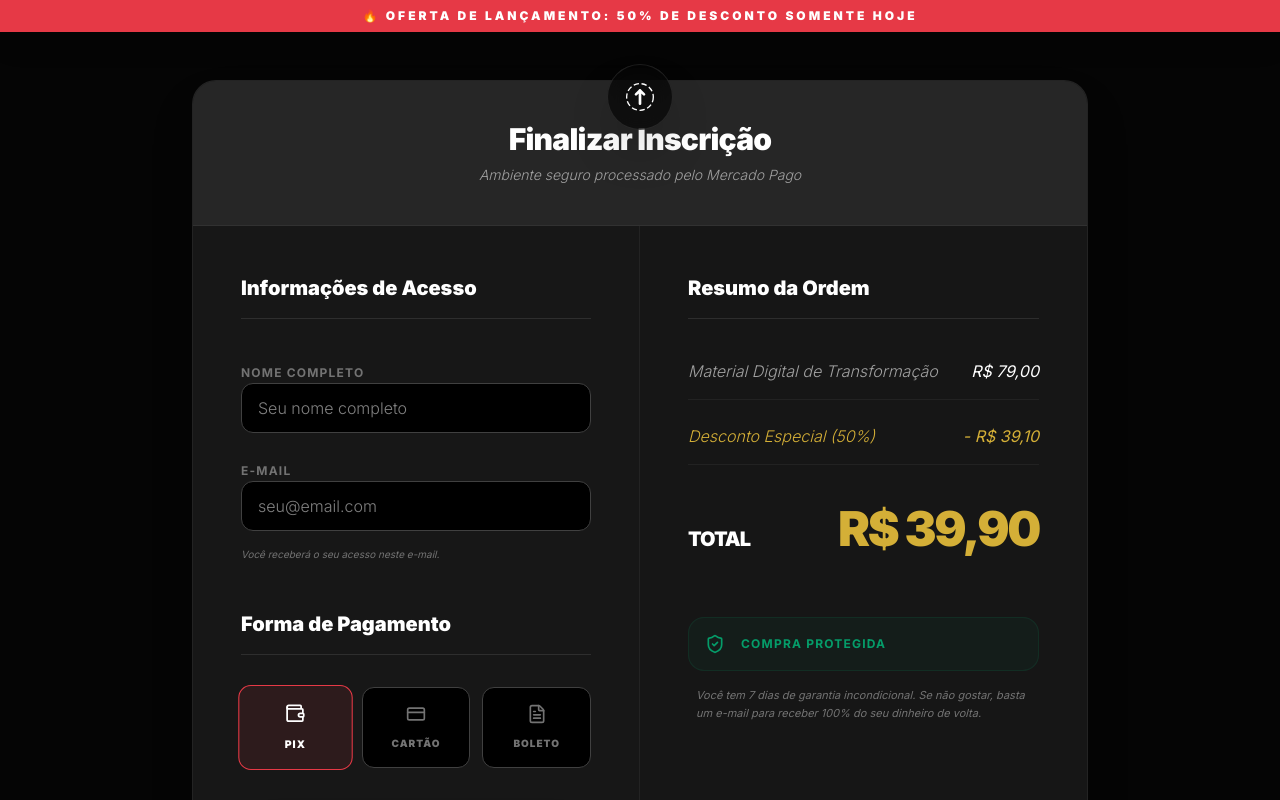
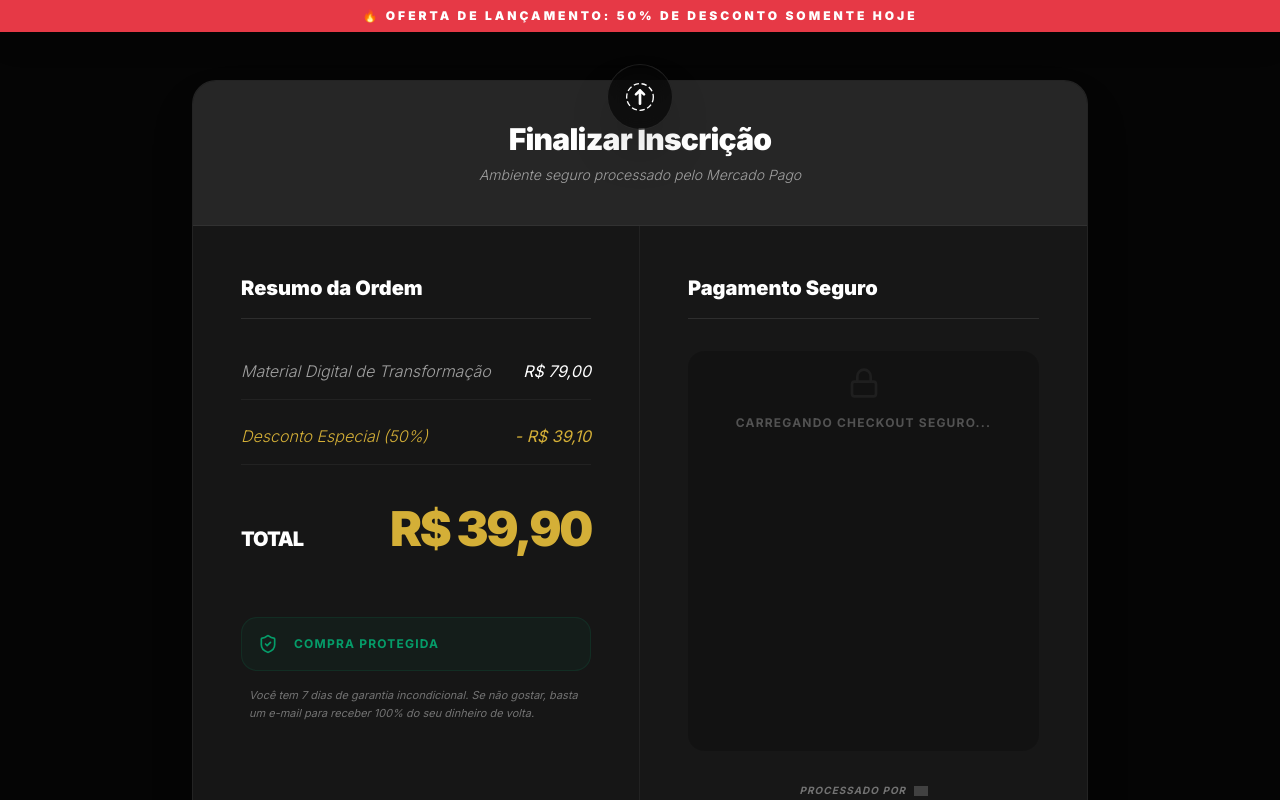
Before and after one commit to RMSuyama/advocaciasuyama, a React (Vite) app: page /checkout in a window 1280 px wide. Shown: the top 800 px of the page. Built offline with nearby package versions, Linux system fonts and the light colour scheme; grey boxes are pictures that could not be loaded.

Commit message:
fix: restore index.html, fix Checkout.jsx and add custom branding icon

```diff
--- a/index.html
+++ b/index.html
@@ -3,12 +3,13 @@
 
 <head>
   <meta charset="UTF-8" />
-  <link rel="icon" type="image/svg+xml" href="/vite.svg" />
+  <link rel="icon" type="image/svg+xml" href="/logo.svg" />
   <meta name="viewport" content="width=device-width, initial-scale=1.0" />
   <link rel="preconnect" href="https://fonts.googleapis.com">
   <link rel="preconnect" href="https://fonts.gstatic.com" crossorigin>
   <link href="https://fonts.googleapis.com/css2?family=Inter:wght@300;400;700;900&display=swap" rel="stylesheet">
-  <title>RETORNO - O Ponto de Ruptura</title>
+  <title>O Ponto de Ruptura</title>
+  <script src="https://sdk.mercadopago.com/js/v2"></script>
 </head>
 
 <body>
--- a/src/App.jsx
+++ b/src/App.jsx
@@ -20,7 +20,7 @@ const Home = () => (
 
 function App() {
   return (
-    <div className="app">
+    <div className="app h-screen overflow-y-auto snap-y snap-mandatory scroll-smooth">
       <PromoBanner />
       <Header />
       <main>
--- a/src/components/Checkout.jsx
+++ b/src/components/Checkout.jsx
@@ -1,11 +1,64 @@
-import React, { useState } from 'react';
-import { ShieldCheck, CreditCard, Wallet, FileText, Lock } from 'lucide-react';
+import React, { useState, useEffect } from 'react';
+import { ShieldCheck, Lock } from 'lucide-react';
 
 const Checkout = () => {
-    const [paymentMethod, setPaymentMethod] = useState('pix');
+    useEffect(() => {
+        // Mercado Pago Checkout Brick Integration
+        if (window.MercadoPago) {
+            const mp = new window.MercadoPago('YOUR_PUBLIC_KEY', {
+                locale: 'pt-BR'
+            });
+            const bricksBuilder = mp.bricks();
+
+            const renderPaymentBrick = async (bricksBuilder) => {
+                const settings = {
+                    initialization: {
+                        amount: 39.90, // Valor total
+                    },
+                    customization: {
+                        paymentMethods: {
+                            ticket: "all",
+                            bankTransfer: "all",
+                            creditCard: "all",
+                            debitCard: "all",
+                            mercadoPago: "all",
+                        },
+                    },
+                    callbacks: {
+                        onReady: () => {
+                            // brick pronto
+                        },
+                        onSubmit: ({ selectedPaymentMethod, formData }) => {
+                            return new Promise((resolve, reject) => {
+                                fetch("/process_payment", {
+                                    method: "POST",
+                                    headers: {
+                                        "Content-Type": "application/json",
+                                    },
+                                    body: JSON.stringify(formData),
+                                })
+                                    .then((response) => response.json())
+                                    .then((response) => resolve())
+                                    .catch((error) => reject());
+                            });
+                        },
+                        onError: (error) => {
+                            console.error(error);
+                        },
+                    },
+                };
+                window.paymentBrickController = await bricksBuilder.create(
+                    'payment',
+                    'paymentBrick_container',
+                    settings
+                );
+            };
+            renderPaymentBrick(bricksBuilder);
+        }
+    }, []);
 
     return (
-        <div className="min-h-screen bg-dark py-12 md:py-20 px-4 font-inter text-white">
+        <div className="min-h-screen bg-dark py-12 md:py-20 px-4 font-inter text-white overflow-y-auto">
             <div className="container mx-auto max-w-4xl">
                 <div className="bg-neutral-900 rounded-3xl border border-white/5 overflow-hidden shadow-2xl">
                     <div className="bg-neutral-800 py-10 text-center border-b border-white/5">
@@ -14,65 +67,8 @@ const Checkout = () => {
                     </div>
 
                     <div className="grid grid-cols-1 md:grid-cols-2">
-                        {/* Form Section */}
-                        <div className="p-8 md:p-12 border-b md:border-b-0 md:border-r border-white/5">
-                            <h3 className="text-xl font-black mb-10 border-b border-white/10 pb-4">Informações de Acesso</h3>
-
-                            <div className="space-y-6">
-                                <div className="space-y-2">
-                                    <label className="text-xs font-bold text-neutral-500 uppercase tracking-widest">Nome Completo</label>
-                                    <input
-                                        type="text"
-                                        placeholder="Seu nome completo"
-                                        className="w-full bg-black border border-neutral-700 py-3 px-4 rounded-xl text-white outline-none focus:border-accent font-light"
-                                    />
-                                </div>
-                                <div className="space-y-2">
-                                    <label className="text-xs font-bold text-neutral-500 uppercase tracking-widest">E-mail</label>
-                                    <input
-                                        type="email"
-                                        placeholder="seu@email.com"
-                                        className="w-full bg-black border border-neutral-700 py-3 px-4 rounded-xl text-white outline-none focus:border-accent font-light"
-                                    />
-                                    <p className="text-[10px] text-neutral-500 italic mt-2">Você receberá o seu acesso neste e-mail.</p>
-                                </div>
-                            </div>
-
-                            <div className="mt-12">
-                                <h3 className="text-xl font-black mb-8 border-b border-white/10 pb-4">Forma de Pagamento</h3>
-                                <div className="grid grid-cols-3 gap-3 mb-8">
-                                    {[
-                                        { id: 'pix', icon: Wallet, label: 'PIX' },
-                                        { id: 'card', icon: CreditCard, label: 'Cartão' },
-                                        { id: 'boleto', icon: FileText, label: 'Boleto' }
-                                    ].map((method) => (
-                                        <button
-                                            key={method.id}
-                                            onClick={() => setPaymentMethod(method.id)}
-                                            className={`flex flex-col items-center gap-3 p-4 rounded-xl border transition-all duration-300 ${paymentMethod === method.id
-                                                ? 'bg-primary/10 border-primary text-white scale-105'
-                                                : 'bg-black border-neutral-700 text-neutral-500 hover:border-neutral-500'
-                                                }`}
-                                        >
-                                            <method.icon size={20} />
-                                            <span className="text-[10px] font-black tracking-widest uppercase">{method.label}</span>
-                                        </button>
-                                    ))}
-                                </div>
-
-                                <button className="w-full bg-primary hover:bg-red-600 text-white py-5 rounded-full text-lg font-black transition-all duration-300 shadow-lg shadow-red-900/20 active:scale-95 flex items-center justify-center gap-3">
-                                    <Lock size={18} />
-                                    CONFIRMAR PAGAMENTO
-                                </button>
-                                <div className="mt-4 flex items-center justify-center gap-2 text-neutral-500 text-[10px] font-bold tracking-widest uppercase">
-                                    <span>Seguro com</span>
-                                    <img src="https://logodownload.org/wp-content/uploads/2019/06/mercado-pago-logo.png" className="h-2 opacity-50 contrast-0 grayscale invert" alt="Mercado Pago" />
-                                </div>
-                            </div>
-                        </div>
-
-                        {/* Order Summary */}
-                        <div className="p-8 md:p-12 bg-neutral-900/50">
+                        {/* Summary Section */}
+                        <div className="p-8 md:p-12 bg-neutral-900/50 border-b md:border-b-0 md:border-r border-white/5">
                             <h3 className="text-xl font-black mb-10 border-b border-white/10 pb-4">Resumo da Ordem</h3>
 
                             <div className="space-y-6">
@@ -100,6 +96,23 @@ const Checkout = () => {
                                 </p>
                             </div>
                         </div>
+
+                        {/* Payment Section */}
+                        <div className="p-8 md:p-12">
+                            <h3 className="text-xl font-black mb-8 border-b border-white/10 pb-4">Pagamento Seguro</h3>
+
+                            <div id="paymentBrick_container" className="bg-black/20 rounded-2xl p-4 min-h-[400px]">
+                                <div className="flex flex-col items-center justify-center h-full text-neutral-600">
+                                    <Lock size={32} className="mb-4 opacity-20" />
+                                    <p className="text-xs font-bold uppercase tracking-widest">Carregando Checkout Seguro...</p>
+                                </div>
+                            </div>
+
+                            <div className="mt-8 flex items-center justify-center gap-2 text-neutral-500 text-[10px] font-bold tracking-widest uppercase italic">
+                                <span>Processado por</span>
+                                <img src="https://logodownload.org/wp-content/uploads/2019/06/mercado-pago-logo.png" className="h-2.5 opacity-40 contrast-0 grayscale invert" alt="Mercado Pago" />
+                            </div>
+                        </div>
                     </div>
                 </div>
             </div>
--- a/src/components/Features.jsx
+++ b/src/components/Features.jsx
@@ -18,7 +18,7 @@ const steps = [
 
 const Features = () => {
     return (
-        <div className="bg-dark text-white font-inter h-screen overflow-y-auto snap-y snap-mandatory scroll-smooth">
+        <div className="bg-dark text-white font-inter">
             {/* 1. Solution Section - VIEW 4 */}
             <section className="min-h-screen flex items-center justify-center py-16 px-4 border-t border-white/5 snap-start">
                 <motion.div
--- a/src/components/Header.jsx
+++ b/src/components/Header.jsx
@@ -3,7 +3,10 @@ import { Link } from 'react-router-dom';
 
 const Header = () => {
     const scrollToTop = () => {
-        window.scrollTo({ top: 0, behavior: 'smooth' });
+        const app = document.querySelector('.app');
+        if (app) {
+            app.scrollTo({ top: 0, behavior: 'smooth' });
+        }
     };
 
     return (
--- a/src/components/ProductHero.jsx
+++ b/src/components/ProductHero.jsx
@@ -4,7 +4,7 @@ import { motion } from 'framer-motion';
 
 const ProductHero = () => {
     return (
-        <div className="bg-dark text-white font-inter h-screen overflow-y-auto snap-y snap-mandatory scroll-smooth">
+        <div className="bg-dark text-white font-inter">
             {/* 1. Impact Section - VIEW 1 */}
             <section className="min-h-screen flex items-center justify-center py-16 px-4 bg-[radial-gradient(circle_at_top,_var(--tw-gradient-stops))] from-neutral-900 to-dark snap-start">
                 <div className="container mx-auto max-w-3xl text-center">
--- a/src/components/Reviews.jsx
+++ b/src/components/Reviews.jsx
@@ -18,7 +18,7 @@ const Reviews = () => {
                 <div className="bg-card border border-white/5 p-10 md:p-16 rounded-[40px] text-center relative shadow-2xl backdrop-blur-sm group hover:border-accent/10 transition-colors duration-700">
                     <Quote className="text-accent mx-auto mb-8 opacity-60 group-hover:scale-110 transition-transform duration-700" size={40} />
                     <p className="text-xl md:text-2xl font-light italic leading-relaxed text-white mb-10">
-                        "Eu não estava cansada. Eu estava me perdendo. O RETORNO me deu a clareza que eu não conseguia encontrar sozinha em anos de terapia tradicional. É direto, sem rodeios e transformador."
+                        "Eu não estava cansada. Eu estava me perdendo. O Ponto de Ruptura me deu a clareza que eu não conseguia encontrar sozinha em anos de terapia tradicional. É direto, sem rodeios e transformador."
                     </p>
                     <div className="pt-6 border-t border-white/5">
                         <h4 className="text-lg md:text-xl font-black mb-1">Marta V.</h4>
```
Also changed, not shown: src/components/TrustOffer.jsx (+8 -8 lines), public/logo.svg (added).
